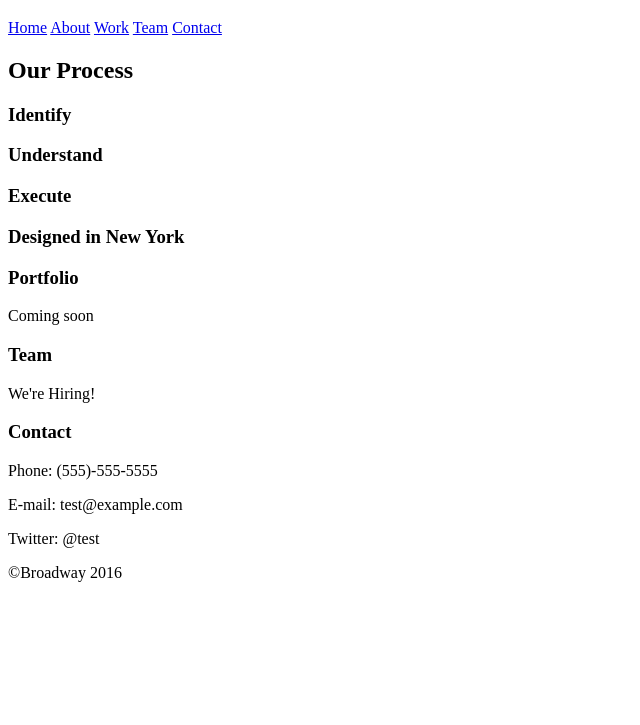
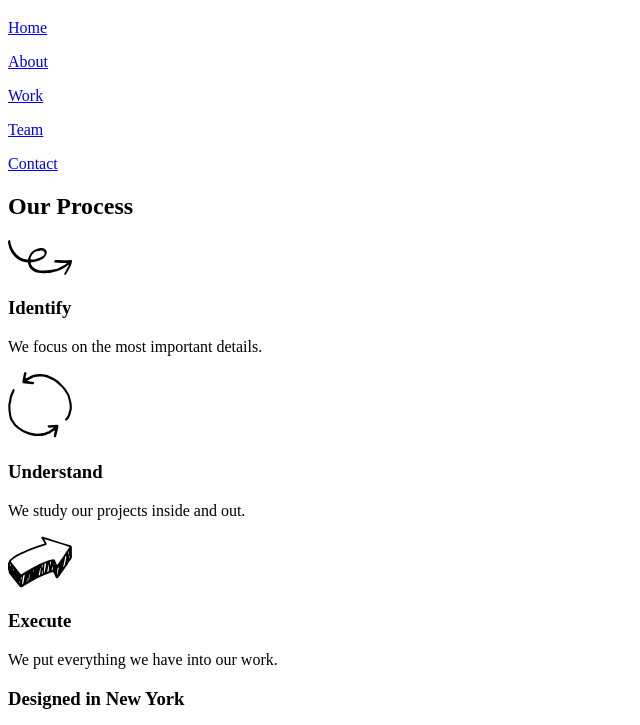
Before and after one commit to Romalto/broadway, a plain HTML site: page index.html in a window 1280 px wide. Shown: the part 61-786 px from the top of the page, without its empty margins (0-640 px from the left). Drawn offline with Linux system fonts and the light colour scheme.

Commit message:
updated HTML

```diff
--- a/index.html
+++ b/index.html
@@ -6,16 +6,33 @@
   </head>
 
   <body>
-    <h1>Broadway Design</h1>
-      <a href="#"> Home</a>
-      <a href="#"> About</a>
-      <a href="#"> Work</a>
-      <a href="#">Team</a>
-      <a href="#">Contact</a>
+    <!-- Header section -->
+
+    <div class="header">
+      <h1>Broadway Design</h1>
+      <p><a href="#"> Home</a></p>
+      <p><a href="#"> About</a></p>
+      <p><a href="#"> Work</a></p>
+      <p><a href="#">Team</a></p>
+      <p><a href="#">Contact</a></p>
+
+    </div>
+
+    <!-- Process describtion -->
     <h2>Our Process</h2>
+    <img src="./resources/images/identify.svg" alt="identify">
     <h3>Identify</h3>
+      <p>We focus on the most important details.</p>
+
+    <img src="./resources/images/understand.svg" alt="understand">
     <h3>Understand</h3>
+      <p>We study our projects inside and out.</p>
+
+    <img src="./resources/images/execute.svg" alt="execute">
     <h3>Execute</h3>
+      <p>We put everything we have into our work.</p>
+
+    <!-- Lower section -->
     <h3>Designed in New York</h3>
     <h3>Portfolio</h3>
       <p>Coming soon</p>
@@ -28,6 +45,11 @@
 
   <div class="Footer">
     <p>&copy;Broadway 2016</p>
+    <a href="#">Home</a>
+    <a href="#">About</a>
+    <a href="#">Work</a>
+    <a href="#">Team</a>
+    <a href="#">Contact</a>
 
   </div>
 
```
Also changed, not shown: resources/images/execute.svg (added), resources/images/identify.svg (added), resources/images/the-flatiron-building.png (added), resources/images/understand.svg (added).
